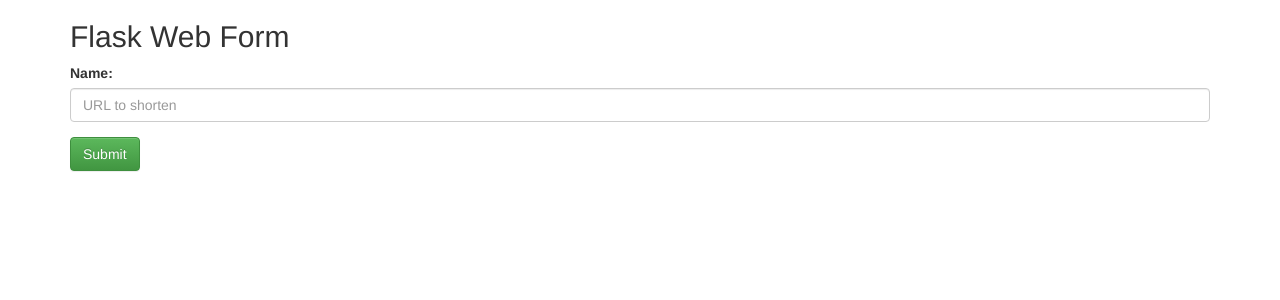
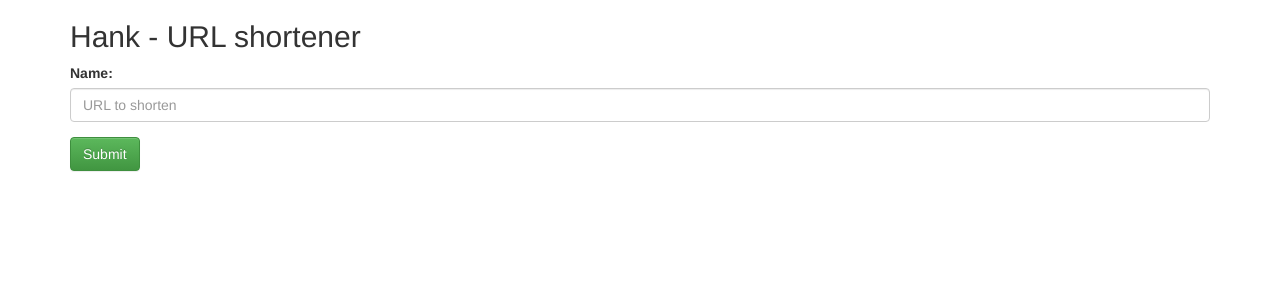
Before and after one commit to tyauvil/hank, a Flask app: page / in a window 1280 px wide. Shown: the top 300 px of the page. Run offline with Flask 2, Linux system fonts and the light colour scheme; some libraries are stand-ins or nearby versions.

Commit message:
remove generic text

```diff
--- a/templates/submit.html
+++ b/templates/submit.html
@@ -2,7 +2,7 @@
 <html>
 
 <head>
-    <title>Reusable Form Demo</title>
+    <title>Hank - URL shortener</title>
     <!-- Latest compiled and minified CSS -->
     <link rel="stylesheet" href="https://maxcdn.bootstrapcdn.com/bootstrap/3.3.7/css/bootstrap.min.css" integrity="sha384-BVYiiSIFeK1dGmJRAkycuHAHRg32OmUcww7on3RYdg4Va+PmSTsz/K68vbdEjh4u"
         crossorigin="anonymous">
@@ -11,16 +11,11 @@
     <link rel="stylesheet" href="https://maxcdn.bootstrapcdn.com/bootstrap/3.3.7/css/bootstrap-theme.min.css" integrity="sha384-rHyoN1iRsVXV4nD0JutlnGaslCJuC7uwjduW9SVrLvRYooPp2bWYgmgJQIXwl/Sp"
         crossorigin="anonymous">
     <meta name="viewport" content="width=device-width, initial-scale=1.0">
-
 </head>
 
 <body>
-
-
     <div class="container">
-
-
-        <h2>Flask Web Form</h2>
+        <h2>Hank - URL shortener</h2>
         <form action="" method="post" role="form">
             {{ form.csrf }}
             <div class="form-group">
```
